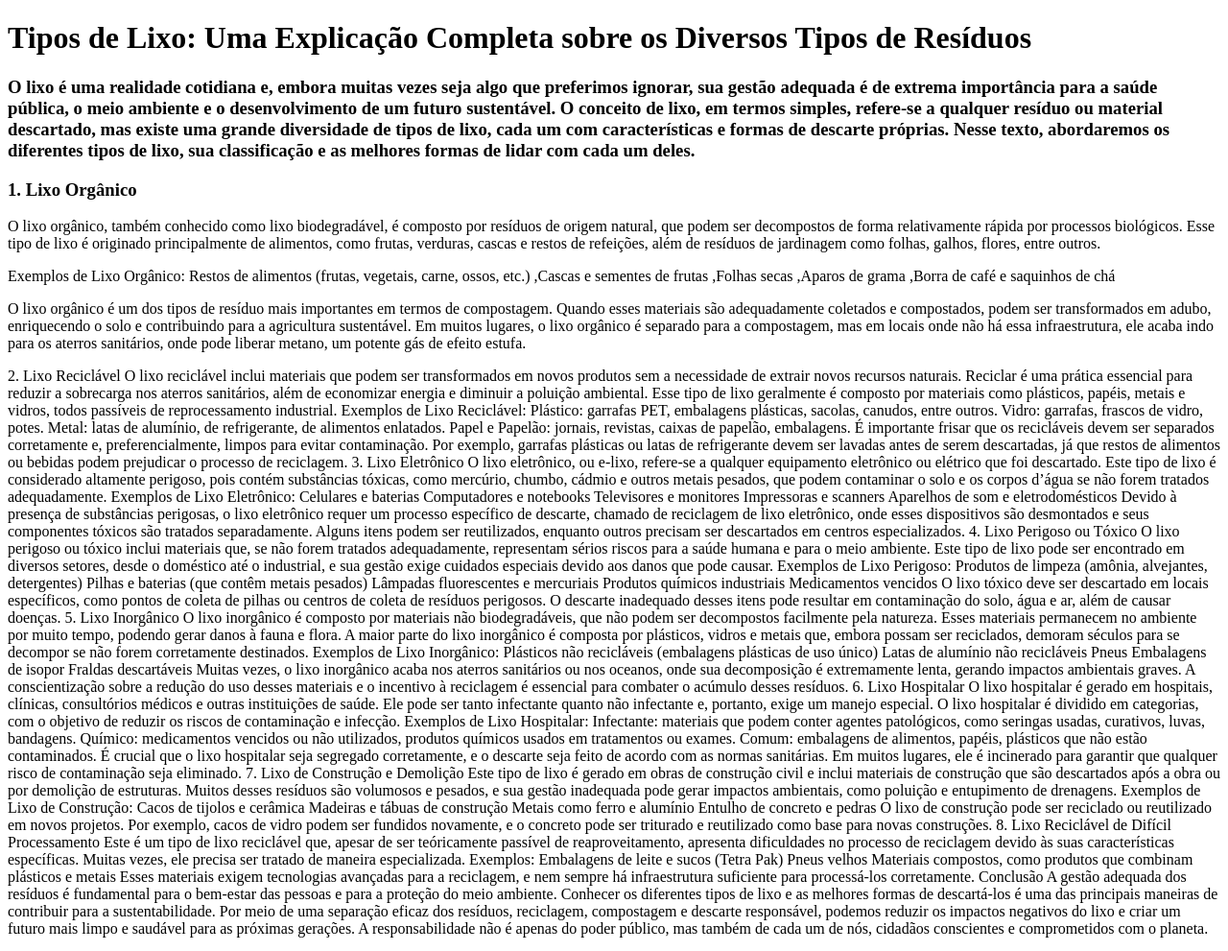
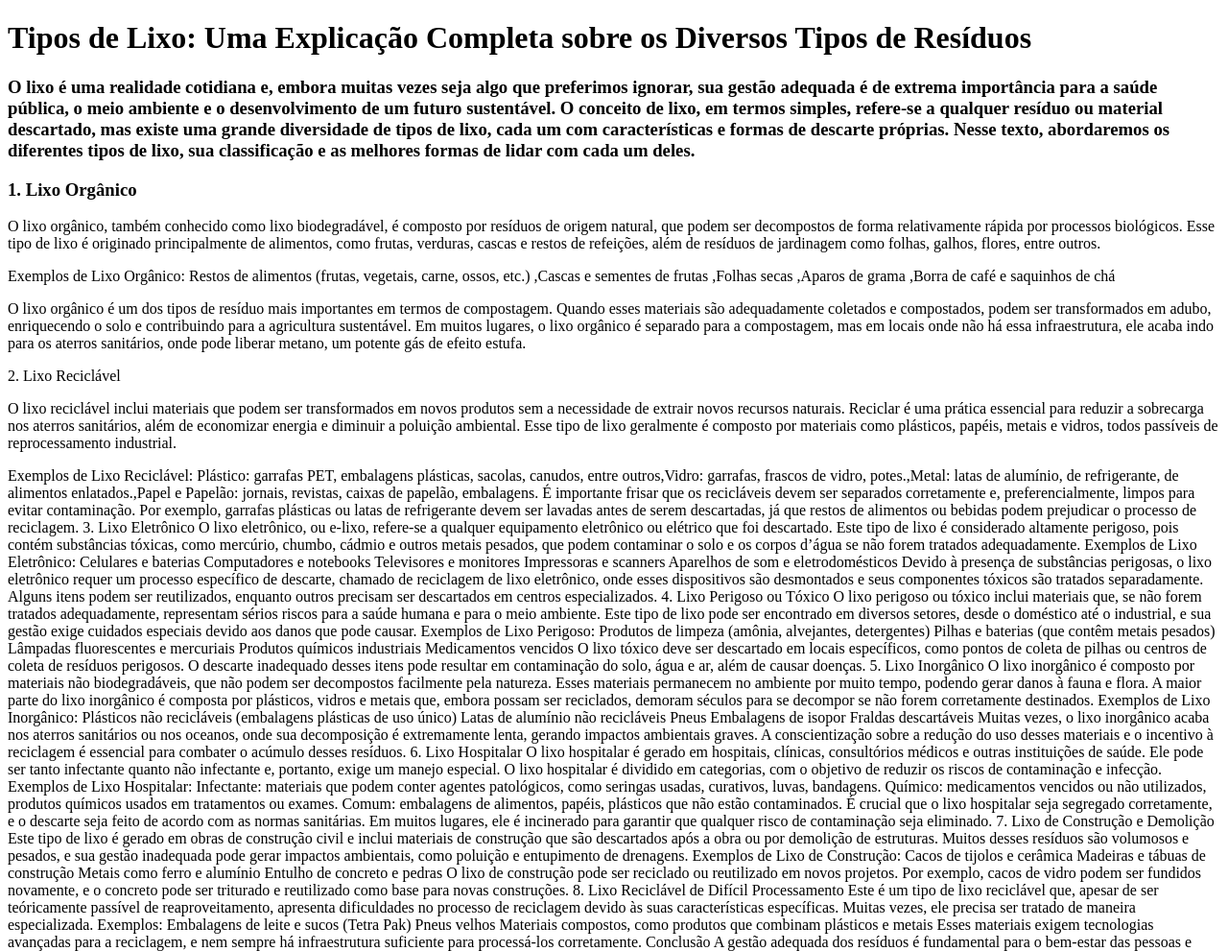
Before and after one commit to GuiGeffer/GuiLixo, a plain HTML site: page index.html in a window 1280 px wide. Shown: the top 991 px of the page at 96% size. Drawn offline with Linux system fonts and the light colour scheme.

Commit message:
instencao

```diff
--- a/index.html
+++ b/index.html
@@ -29,7 +29,8 @@
 
 
     <p>O lixo orgânico é um dos tipos de resíduo mais importantes em termos de compostagem. Quando esses materiais são
-        adequadamente coletados e compostados, podem ser transformados em adubo, enriquecendo o solo e contribuindo para a
+        adequadamente coletados e compostados, podem ser transformados em adubo, enriquecendo o solo e contribuindo para
+        a
         agricultura sustentável. Em muitos lugares, o lixo orgânico é separado para a compostagem, mas em locais onde
         não há
         essa infraestrutura, ele acaba indo para os aterros sanitários, onde pode liberar metano, um potente gás de
@@ -38,19 +39,17 @@
 
     2. Lixo Reciclável
 
-    O lixo reciclável inclui materiais que podem ser transformados em novos produtos sem a necessidade de extrair novos
-    recursos naturais. Reciclar é uma prática essencial para reduzir a sobrecarga nos aterros sanitários, além de
-    economizar energia e diminuir a poluição ambiental. Esse tipo de lixo geralmente é composto por materiais como
-    plásticos, papéis, metais e vidros, todos passíveis de reprocessamento industrial.
+    <p>O lixo reciclável inclui materiais que podem ser transformados em novos produtos sem a necessidade de extrair
+        novos
+        recursos naturais. Reciclar é uma prática essencial para reduzir a sobrecarga nos aterros sanitários, além de
+        economizar energia e diminuir a poluição ambiental. Esse tipo de lixo geralmente é composto por materiais como
+        plásticos, papéis, metais e vidros, todos passíveis de reprocessamento industrial.
+    </p>
 
     Exemplos de Lixo Reciclável:
-    Plástico: garrafas PET, embalagens plásticas, sacolas, canudos, entre outros.
-
-    Vidro: garrafas, frascos de vidro, potes.
-
-    Metal: latas de alumínio, de refrigerante, de alimentos enlatados.
-
-    Papel e Papelão: jornais, revistas, caixas de papelão, embalagens.
+    Plástico: garrafas PET, embalagens plásticas, sacolas, canudos, entre outros,Vidro: garrafas, frascos de vidro,
+    potes.,Metal: latas de alumínio, de refrigerante, de alimentos enlatados.,Papel e Papelão: jornais, revistas, caixas
+    de papelão, embalagens.
 
     É importante frisar que os recicláveis devem ser separados corretamente e, preferencialmente, limpos para evitar
     contaminação. Por exemplo, garrafas plásticas ou latas de refrigerante devem ser lavadas antes de serem descartadas,
```
